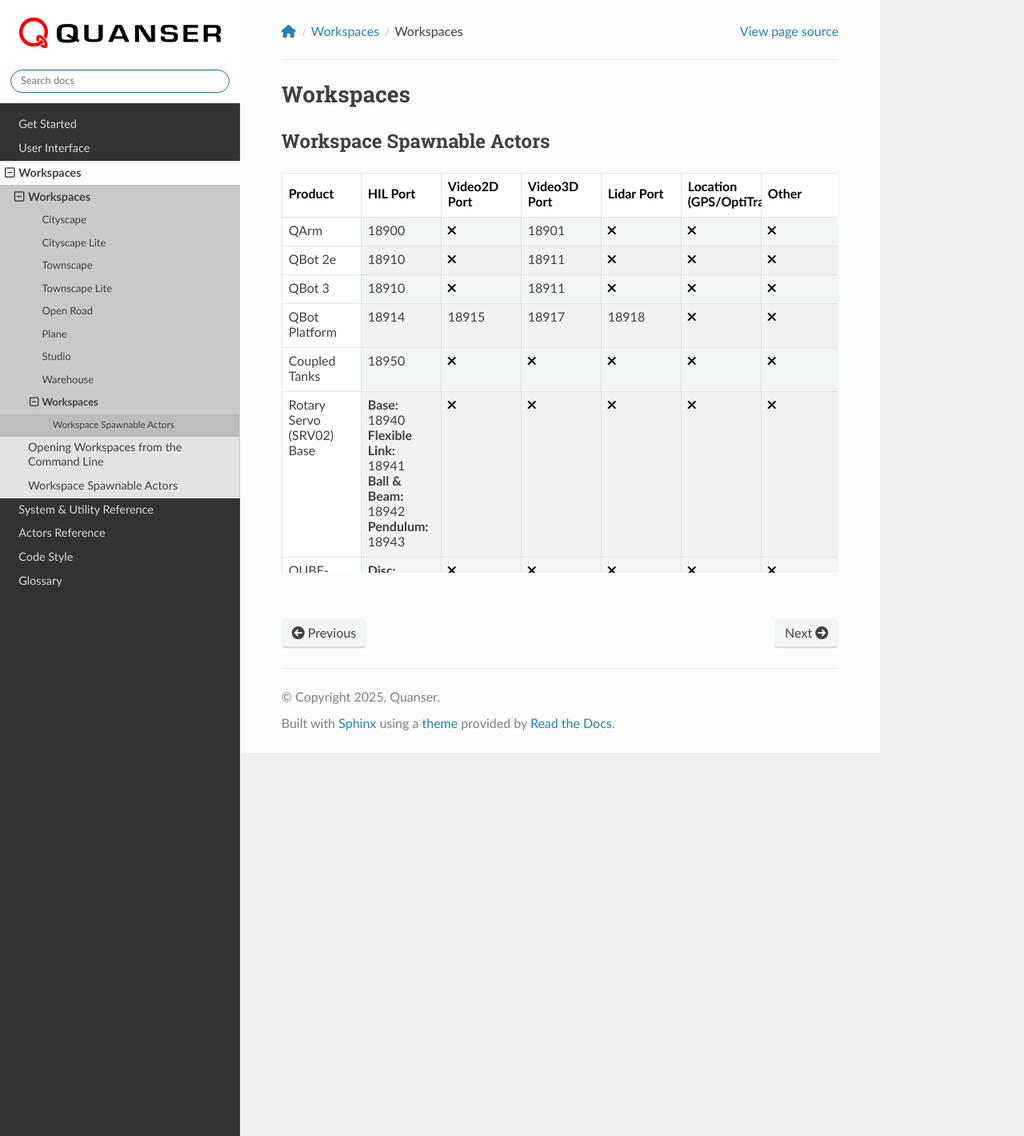
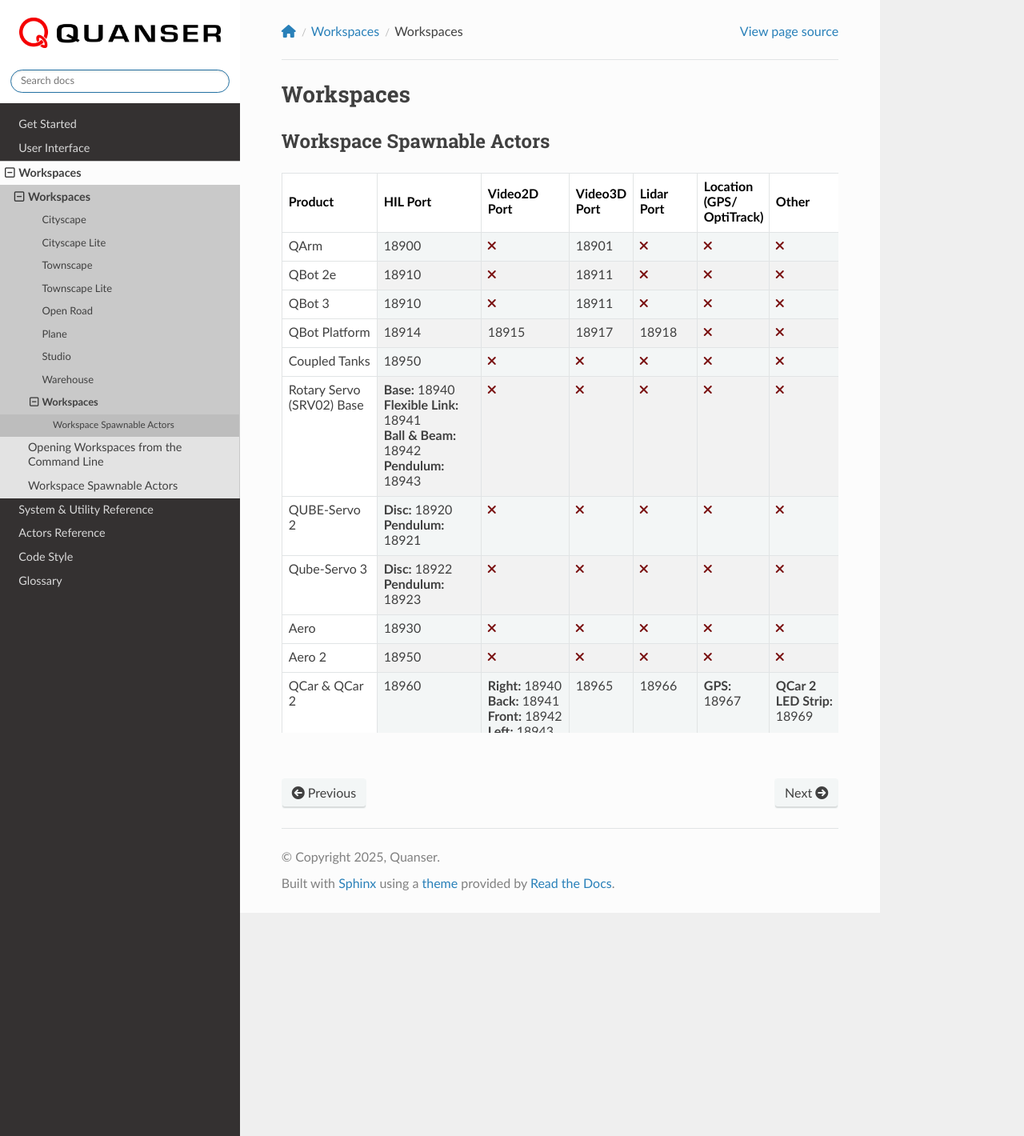
Before and after one commit to quanser/Quanser_Interactive_Labs_Resources, a Sphinx documentation site: the page built from docs/source/Workspaces/port_numbers.rst, in a window 1280 px wide. Shown: the whole page at 80% size. Built offline with Sphinx 7.4.7 and the Read the Docs theme 3.1.0, drawn with Linux system fonts in a browser that asks for light colours.

Commit message:
port number table updates

```diff
--- a/docs/source/Workspaces/port_numbers.rst
+++ b/docs/source/Workspaces/port_numbers.rst
@@ -93,7 +93,7 @@
     }
 
     .fa-remove {
-    color: black;
+    color: rgb(121, 16, 16);
     }
 
     .fa-question {
@@ -105,8 +105,19 @@
     </head>
     <body>
 
-    <div style="height:500px; overflow: auto;">
+    <div style="height:700px; overflow: auto;">
     <table>
+        <colgroup>
+           <col style="width:120px">
+           <col style="width:130px">
+           <col style="width:110px">
+           <col style="width:80px">
+           <col style="width:80px">
+           <col style="width:90px">
+           <col style="width:90px">
+       </colgroup>
+
+
     <thead>
         <tr>
             <th>Product</th>
@@ -114,7 +125,7 @@
             <th>Video2D Port</th>
             <th>Video3D Port</th>
             <th>Lidar Port</th>
-            <th>Location (GPS/OptiTrack)</th>
+            <th>Location (GPS/ OptiTrack)</th>
             <th>Other</th>
         </tr>
     </thead>
```
